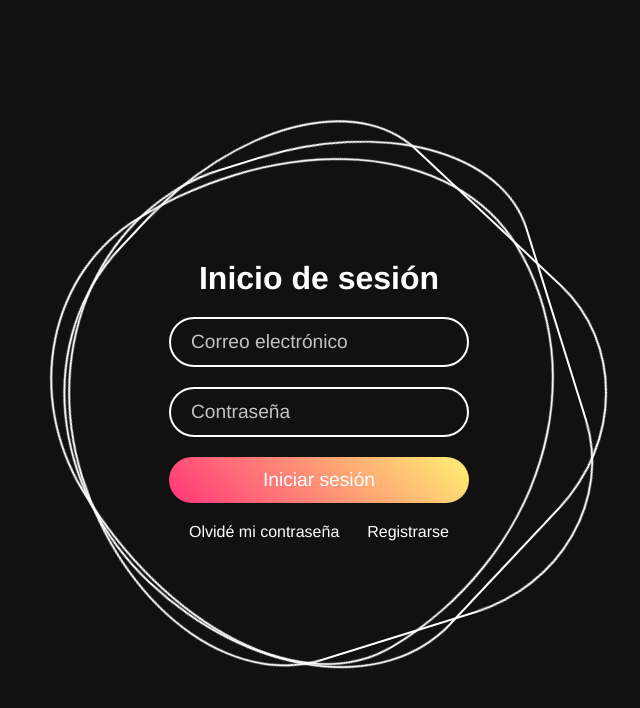
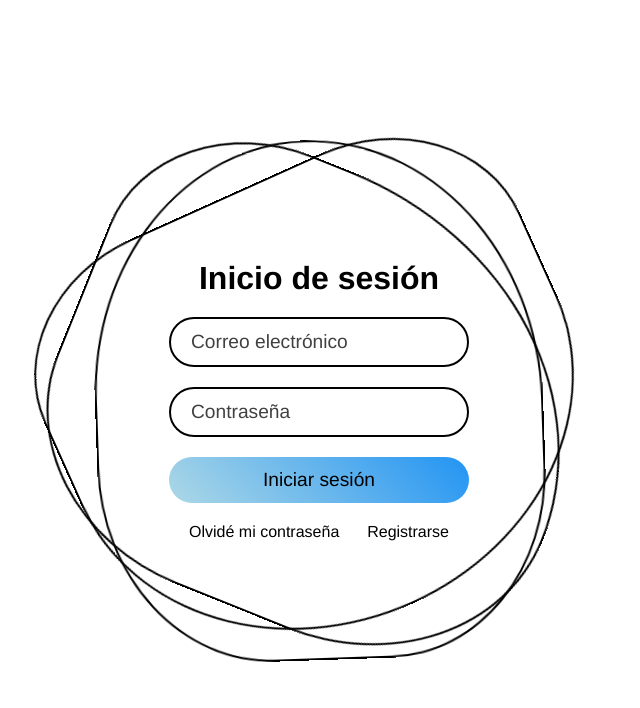
Before and after one commit to MiguelSotelo19/SGEP, a React (Vite) app in the folder Frontend/: page / in a window 1280 px wide. Shown: the top 708 px of the page, without its empty margins (321-961 px from the left). Built offline with nearby package versions, Linux system fonts and the light colour scheme.

Commit message:
[UPDATE] SCRUM-37 Formulario Inicio de sesión

```diff
--- a/Frontend/src/screens/Login.jsx
+++ b/Frontend/src/screens/Login.jsx
@@ -6,9 +6,9 @@ export const Login = () => {
         <>
             <div>
                 <div className="ring">
-                    <i style={{ "--clr": "#00ff0a" }}></i>
-                    <i style={{ "--clr": "#ff0057" }}></i>
-                    <i style={{ "--clr": "#fffd44" }}></i>
+                    <i style={{ "--clr": "#ADD8E6" }}></i>
+                    <i style={{ "--clr": "#4ad2ff" }}></i>
+                    <i style={{ "--clr": "#2294f3" }}></i>
                     <div className="login">
                         <h2>Inicio de sesión</h2>
                         <div className="inputBx">
@@ -28,6 +28,7 @@ export const Login = () => {
                 </div>
             </div>
 
+
         </>
     );
 }
--- a/Frontend/src/screens/css/login.css
+++ b/Frontend/src/screens/css/login.css
@@ -9,14 +9,14 @@ body {
   justify-content: center;
   align-items: center;
   min-height: 100vh;
-  background: #111;
+  background: #ffffff;
   width: 100%;
   overflow: hidden;
 }
 .ring {
   position: relative;
-  width: 500px;
-  height: 500px;
+  width: 35vw;
+  height: 65vh;
   display: flex;
   justify-content: center;
   align-items: center;
@@ -24,24 +24,23 @@ body {
 .ring i {
   position: absolute;
   inset: 0;
-  border: 2px solid #fff;
+  border: 2px solid #000000;
   transition: 0.5s;
 }
 .ring i:nth-child(1) {
-  border-radius: 38% 62% 63% 37% / 41% 44% 56% 59%;
-  animation: animate 6s linear infinite;
+  border-radius: 38% 62% 63% 37% / 38% 62% 63% 37%;
+  animation: animate 30s linear infinite;
 }
 .ring i:nth-child(2) {
-  border-radius: 41% 44% 56% 59%/38% 62% 63% 37%;
-  animation: animate 4s linear infinite;
+  border-radius: 41% 44% 56% 59% / 41% 44% 56% 59%;
+  animation: animate2 34s linear infinite;
 }
 .ring i:nth-child(3) {
-  border-radius: 41% 44% 56% 59%/38% 62% 63% 37%;
-  animation: animate2 10s linear infinite;
+  border-radius: 41% 34% 66% 43% / 41% 34% 66% 43%;
+  animation: animate3 38s linear infinite;
 }
 .ring:hover i {
   border: 6px solid var(--clr);
-  filter: drop-shadow(0 0 20px var(--clr));
 }
 @keyframes animate {
   0% {
@@ -51,12 +50,22 @@ body {
     transform: rotate(360deg);
   }
 }
+
 @keyframes animate2 {
   0% {
-    transform: rotate(360deg);
+    transform: rotate(120deg);
   }
   100% {
-    transform: rotate(0deg);
+    transform: rotate(480deg);
+  }
+}
+
+@keyframes animate3 {
+  0% {
+    transform: rotate(240deg);
+  }
+  100% {
+    transform: rotate(600deg);
   }
 }
 .login {
@@ -71,7 +80,7 @@ body {
 }
 .login h2 {
   font-size: 2em;
-  color: #fff;
+  color: #000000;
 }
 .login .inputBx {
   position: relative;
@@ -82,22 +91,22 @@ body {
   width: 100%;
   padding: 12px 20px;
   background: transparent;
-  border: 2px solid #fff;
+  border: 2px solid #000000;
   border-radius: 40px;
   font-size: 1.2em;
-  color: #fff;
+  color: #000000;
   box-shadow: none;
   outline: none;
 }
 .login .inputBx input[type="submit"] {
   width: 100%;
   background: #0078ff;
-  background: linear-gradient(45deg, #ff357a, #fff172);
+  background: linear-gradient(45deg, #ADD8E6, #2294f3);
   border: none;
   cursor: pointer;
 }
 .login .inputBx input::placeholder {
-  color: rgba(255, 255, 255, 0.75);
+  color: rgba(0, 0, 0, 0.75);
 }
 .login .links {
   position: relative;
@@ -108,6 +117,6 @@ body {
   padding: 0 20px;
 }
 .login .links a {
-  color: #fff;
+  color: #000000;
   text-decoration: none;
 }
```
